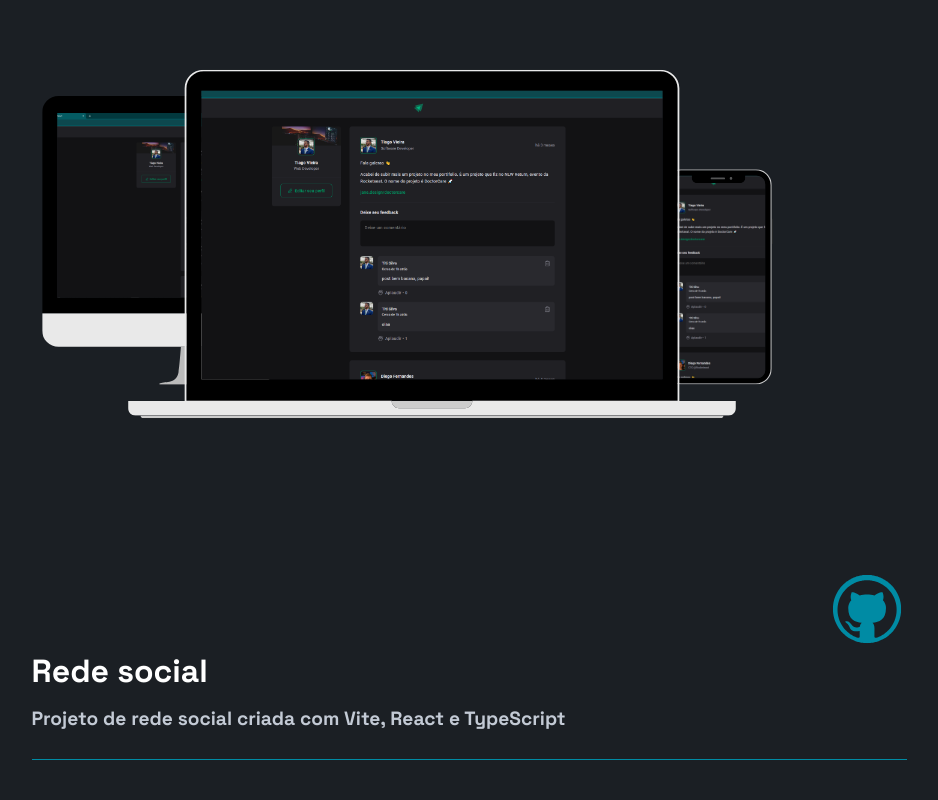
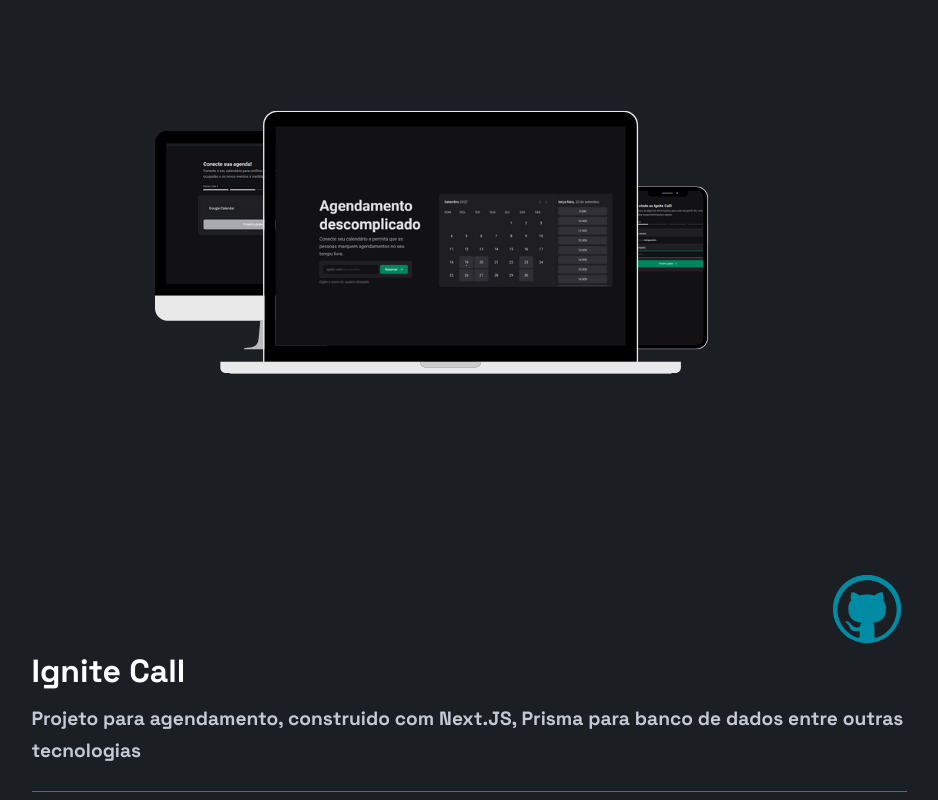
Before and after one commit to tiagosvieira10/my-portfolio, a Next.js app: page /projetos in a window 1280 px wide. Shown: the part 3642-4442 px from the top of the page, without its empty margins (171-1109 px from the left). Built offline with nearby package versions, Linux system fonts and the light colour scheme.

Commit message:
projeto adicionado

```diff
--- a/src/assets/projetosLive/index.tsx
+++ b/src/assets/projetosLive/index.tsx
@@ -7,3 +7,4 @@ export { default as P5 } from './5.svg';
 export { default as P6 } from './6.svg';
 export { default as P7 } from './7.svg';
 export { default as P8 } from './8.svg';
+export { default as P9 } from './9.svg';
--- a/src/pages/projetos.tsx
+++ b/src/pages/projetos.tsx
@@ -1,5 +1,5 @@
 import gitHub from  '@/assets/github.svg'
-import { P1, P2, P3, P4, P5, P6, P7, P8, Portfolio } from "@/assets/projetosLive";
+import { P1, P2, P3, P4, P5, P6, P7, P8, P9, Portfolio } from "@/assets/projetosLive";
 import { CardProjetos, Projeto, ProjetosContainer } from "@/styles/pages/projetos";
 import Image from "next/image";
 import Link from 'next/link';
@@ -41,6 +41,15 @@ export default function Portifolio(){
         </Link>
         <h1>Nalibeads e-commerce</h1>
         <h3>E-commerce para loja de produtos artesanais criada com Next.JS e API do stripe</h3>
+      </Projeto>
+
+      <Projeto>
+        <Image src={P9} width={800} height={800} alt=""/>
+        <Link href={'https://github.com/tiagosvieira10/ignite-call'} target="blank">
+          <Image src={gitHub} width={70} height={70} alt="" />
+        </Link>
+        <h1>Ignite Call</h1>
+        <h3>Projeto para agendamento, construido com Next.JS, Prisma para banco de dados entre outras tecnologias</h3>
       </Projeto>
 
       <Projeto>
```
Also changed, not shown: src/assets/projetosLive/9.svg (added).
